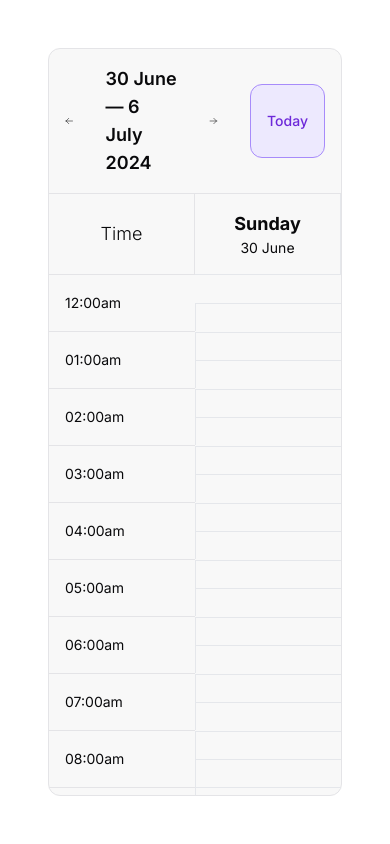
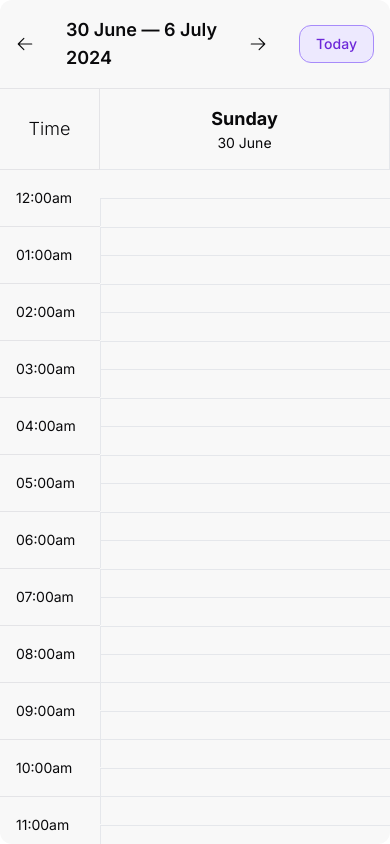
Before and after one commit to allocate-planner/allocate, a React (Vite) app in the folder frontend/: page /calendar in a window 390 px wide. Built offline with nearby package versions, Linux system fonts and the light colour scheme; sample sign-in values are in the browser's storage.

Commit message:
feat: improve phone UI for grid system

```diff
--- a/frontend/src/components/common/Calendar/Calendar.tsx
+++ b/frontend/src/components/common/Calendar/Calendar.tsx
@@ -240,7 +240,7 @@ const Calendar = (props: IProps) => {
 
   const gridCols =
     calendarView === "single"
-      ? "grid-cols-2"
+      ? "grid-cols-[100px_1fr]"
       : calendarView === "triple"
         ? "grid-cols-4"
         : "grid-cols-8";
@@ -254,7 +254,7 @@ const Calendar = (props: IProps) => {
 
   return (
     <DndContext sensors={sensors} onDragEnd={onDragEnd}>
-      <div className="w-[87.5%] flex flex-col items-start border-[1px] bg-[#F8F8F8] rounded-xl m-12">
+      <div className="w-full flex flex-col items-start bg-[#F8F8F8] rounded-xl">
         <div className={`${gridCols} grid grid-rows-1 w-full`}>
           <div className="col-span-8 border-b flex justify-center items-center space-x-8 p-4">
             <ArrowLeftIcon
```
